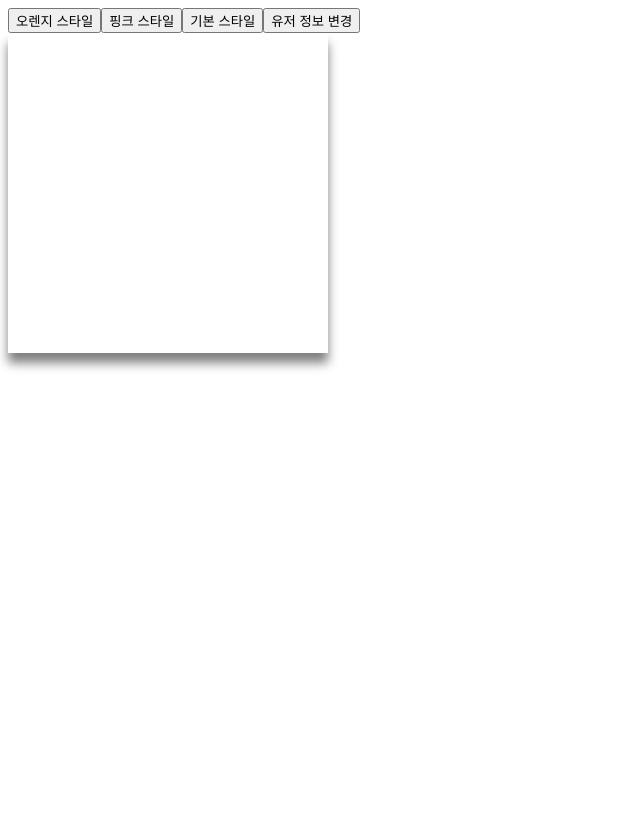
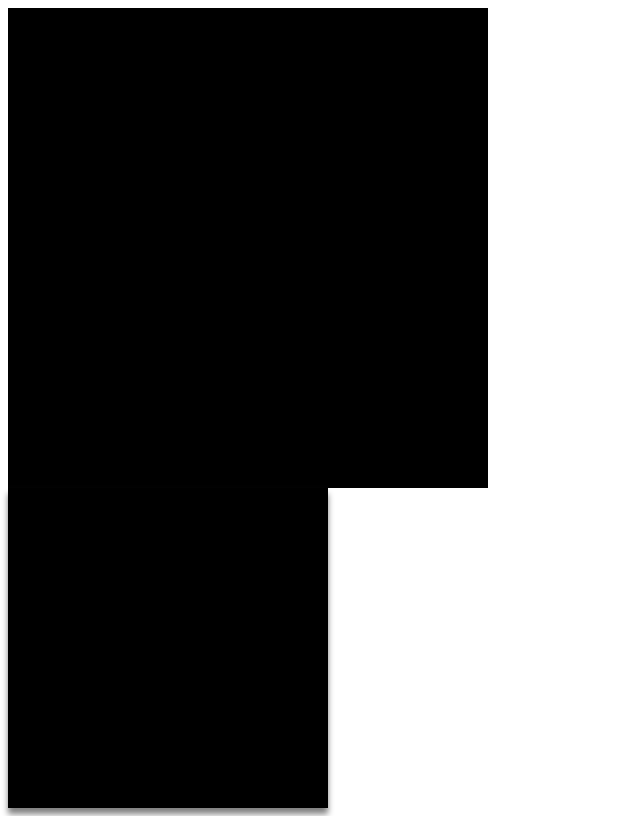
Before and after one commit to HoCG/Hook-Dive, a React (Vite) app: page / in a window 1280 px wide. Shown: the whole page, without its empty margins (0-640 px from the left). Built offline with nearby package versions, Linux system fonts and the light colour scheme.

Commit message:
add: useImperativeHandle과 callbackRef 사용기

```diff
--- a/src/App.tsx
+++ b/src/App.tsx
@@ -12,6 +12,8 @@
 import UseContext from "./components/useContext/UseContext";
 import UseEffectForLayout from "./components/useLayoutEffect/UseEffectForLayout";
 import UseImperativeHandle from "./components/useImperativeHandle/UseImperativeHandle";
+import UseEffectDelay from "./components/useRef/callbackRef/useEffectDelay";
+import CallBackRef from "./components/useRef/callbackRef/CallBackRef";
 
 type State = {
   id: number,
@@ -31,7 +33,8 @@
   }
   return (
     <AppContext.Provider value={user}>
-      <UseImperativeHandle></UseImperativeHandle>
+      <UseEffectDelay></UseEffectDelay>
+      <CallBackRef></CallBackRef>
     </AppContext.Provider>
   )
 }
--- a/src/components/useImperativeHandle/ImperativeChild.tsx
+++ b/src/components/useImperativeHandle/ImperativeChild.tsx
@@ -7,6 +7,7 @@
   phoneNumber: string,
 }
 
+//useImperativeHandle을 통해 정의될 함수들의 타입을 정의한다.
 export type refType = {
   setUser: (userName: string, phoneNumber: string) => void,
   setDivStyle: (width: string, height: string, color: string) => void,
@@ -21,6 +22,7 @@
 const ImperativeChild = ({}: any, ref: React.Ref<refType> | undefined) => {
   const [user, setUser] = useState<userType>(initUser);
   const divRef = useRef<HTMLDivElement>(null);
+  //아래와 같이 함수들을 정의.
   useImperativeHandle(ref, () => ({
     setUser (userName: string, phoneNumber: string) {
       setUser({
--- a/src/components/useImperativeHandle/UseImperativeHandle.tsx
+++ b/src/components/useImperativeHandle/UseImperativeHandle.tsx
@@ -2,10 +2,12 @@
 import ImperativeChild, { refType } from './ImperativeChild';
 
 const UseImperativeHandle = () => {
+  //사용할때 정의해둔 ref타입을 가지고온 후 useRef를 선언한다.
   const childDivRef = useRef<refType>(null);
   const handleOrangeButton = (e: React.MouseEvent<HTMLButtonElement>) => {
     e.preventDefault();
     //다음과 같이 자식 컴포넌트의 함수에 접근하는게 가능해진다.
+    //부모에서 childComponent의 DOM을 직접 변경하는게 아닌, 자식에서 DOM을 변경하는 방식이므로 좀 더 기능구분을 확실하게 해줄 수 있다.
     childDivRef.current?.setDivStyle("30rem", "30rem", "orange");
   };
   const handlePinkButton = (e: React.MouseEvent<HTMLButtonElement>) => {
--- /dev/null
+++ b/src/components/useRef/callbackRef/CallBackRef.tsx
@@ -0,0 +1,18 @@
+import { useCallback } from 'react';
+import CallBackRefChild from './CallBackRefChild';
+
+const CallBackRef = () => {
+  //짜잔~ 이렇게 useEffect와 useRef가 합쳐져서 동작이 가능해졌다~
+  const childRef = useCallback((node: HTMLElement | null) => {
+    if (node !== null) {
+      node.style.backgroundColor = "black";
+    }
+  }, [])
+  return (
+    <div>
+      <CallBackRefChild ref={childRef}></CallBackRefChild>
+    </div>
+  );
+};
+
+export default CallBackRef;
--- /dev/null
+++ b/src/components/useRef/callbackRef/CallBackRefChild.tsx
@@ -0,0 +1,17 @@
+import React, { ForwardedRef, forwardRef } from 'react';
+import styled from 'styled-components';
+
+const CallBackRefChild = ({}, ref: ForwardedRef<HTMLDivElement>) => {
+  return (
+    <ChildContainer ref={ref}>
+    </ChildContainer>
+  );
+};
+
+const ChildContainer = styled.div`
+width: 20rem;
+height: 20rem;
+box-shadow: 0 6px 6px 0 gray;
+`;
+
+export default forwardRef(CallBackRefChild);
--- /dev/null
+++ b/src/components/useRef/callbackRef/UseEffectDelay.tsx
@@ -0,0 +1,18 @@
+import { useEffect, useRef } from 'react';
+import UseEffectDelayChild from './UseEffectDelayChild';
+
+const UseEffectDelay = () => {
+  const childRef = useRef<HTMLDivElement>(null);
+  useEffect(() => {
+    if (childRef.current) {
+      childRef.current.style.backgroundColor = "black";
+    }
+  });
+  return (
+    <div>
+      <UseEffectDelayChild ref={childRef}></UseEffectDelayChild>
+    </div>
+  );
+};
+
+export default UseEffectDelay;
--- /dev/null
+++ b/src/components/useRef/callbackRef/UseEffectDelayChild.tsx
@@ -0,0 +1,17 @@
+import { ForwardedRef, forwardRef } from 'react';
+import styled from 'styled-components';
+
+const UseEffectDelayChild = ({}, ref: ForwardedRef<HTMLDivElement>) => {
+  return (
+    <ChildContainer ref={ref}>
+
+    </ChildContainer>
+  );
+};
+
+const ChildContainer = styled.div`
+width: 30rem;
+height: 30rem;
+`;
+
+export default forwardRef(UseEffectDelayChild);
```
